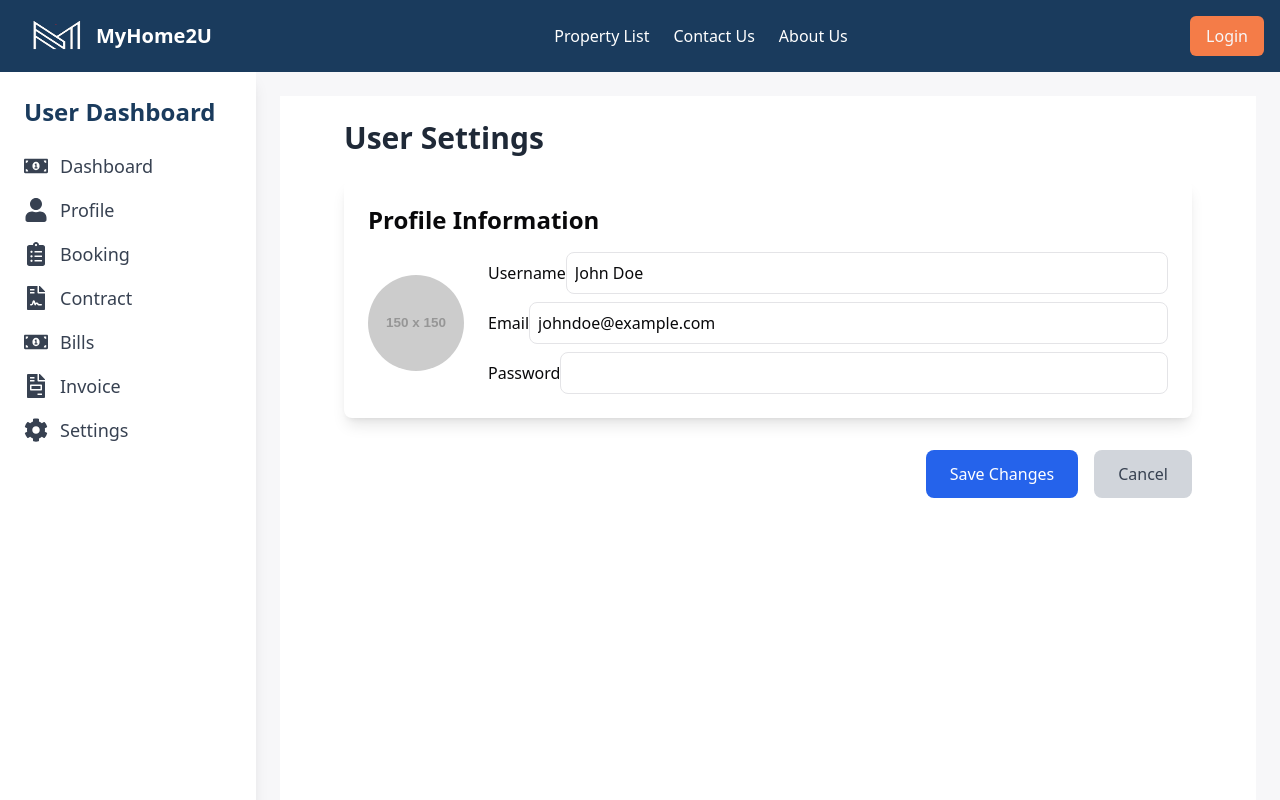
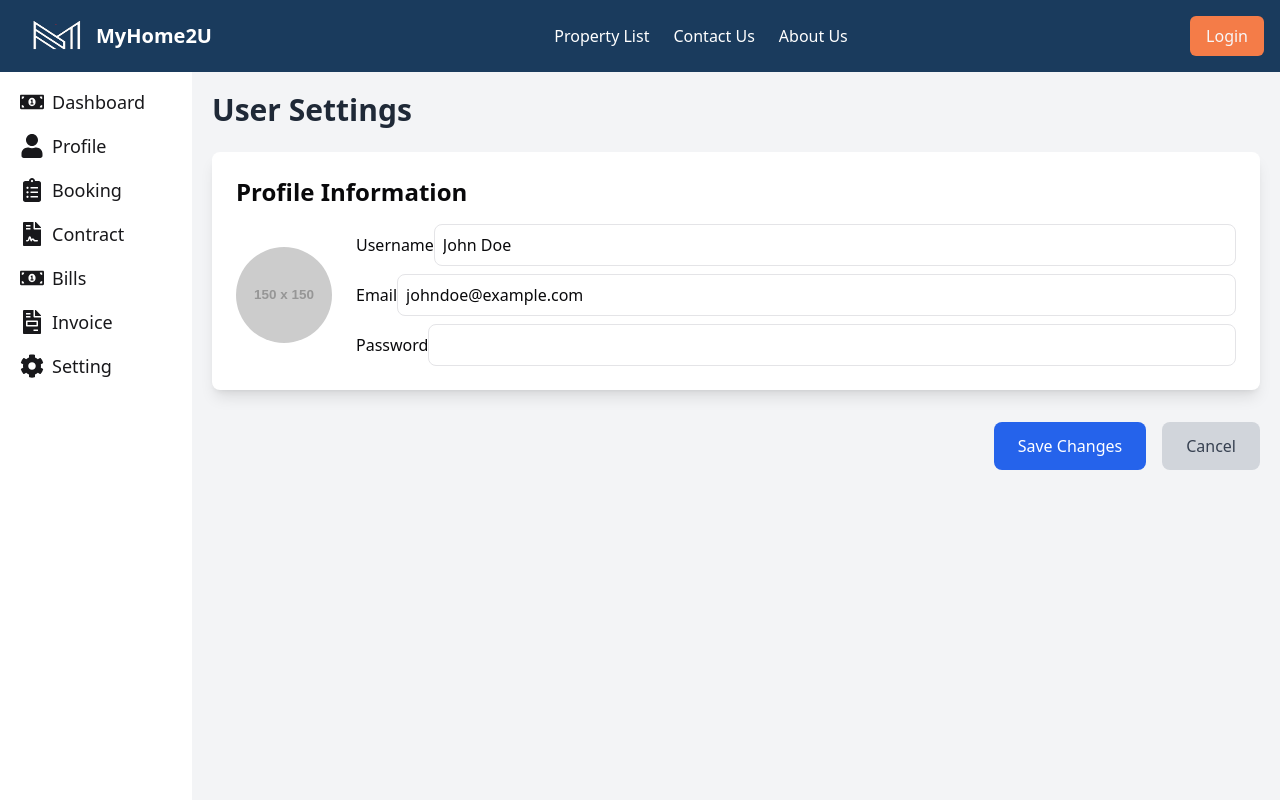
Before and after one commit to Nucmaan/m2u, a Next.js app: page /user/setting in a window 1280 px wide. Shown: the top 800 px of the page. Built offline with nearby package versions, Linux system fonts and the light colour scheme.

Commit message:
complete user frontend
complete user frontend

```diff
--- a/app/user/layout.js
+++ b/app/user/layout.js
@@ -1,11 +1,12 @@
-import Sidebar from '@/components/Sidebar';
+import Sidebar from "@/components/Sidebar";
+
 function Layout({ children }) {
   return (
-    <div className="flex min-h-screen bg-[#F7F7F9]">
-      <Sidebar />
-      <div className="flex-1 p-6">
-        {children}
+    <div className="flex">
+      <div className="">
+        <Sidebar />
       </div>
+      <div className="flex-1">{children}</div>
     </div>
   );
 }
--- a/app/user/setting/page.js
+++ b/app/user/setting/page.js
@@ -29,9 +29,9 @@ const UserSettings = () => {
 
   return (
     <div
-      className={`min-h-screen bg-gray-100 ${isDarkMode ? "bg-gray-900" : "bg-white"} transition duration-300`}
+      className={`min-h-screen bg-gray-100 ${isDarkMode ? "bg-gray-900" : "bg-gray-100"} transition duration-300`}
     >
-      <div className="max-w-4xl mx-auto p-6">
+      <div className="max-w-7xl mx-auto p-5">
         <h1 className="text-3xl font-semibold text-gray-800 mb-6 dark:text-white">User Settings</h1>
 
         {/* Profile Section */}
--- a/components/Sidebar.js
+++ b/components/Sidebar.js
@@ -1,138 +1,99 @@
-"use client";
-import React, { useState } from "react";
 import Link from "next/link";
 import {
+  FaClipboardList,
+  FaCog,
+  FaFileContract,
   FaFileInvoice,
-  FaClipboardList,
-  FaFileContract,
+  FaMoneyBillAlt,
   FaUser,
-  FaCog,
-  FaMoneyBillAlt,
 } from "react-icons/fa";
-import { AiOutlineMenu, AiOutlineClose } from "react-icons/ai";
 
-const Sidebar = () => {
-  const [isOpen, setIsOpen] = useState(false);
-
-  const handleToggle = () => {
-    setIsOpen(!isOpen);
-  };
-
+export default function Sidebar() {
   return (
-    <div className="relative min-h-screen bg-[#F7F7F9]">
-      <button
-        className="absolute top-4 left-4 text-[#1A3B5D] md:hidden"
-        onClick={handleToggle}
-      >
-        {isOpen ? <AiOutlineClose size={24} /> : <AiOutlineMenu size={24} />}
-      </button>
-
-      <div
-        className={`${
-          isOpen ? "translate-x-0" : "-translate-x-full"
-        } fixed inset-y-0 left-0 bg-white shadow-lg w-64 transform transition-transform duration-300 ease-in-out md:translate-x-0 md:static`}
-        style={{ height: "100vh", zIndex: 1050 }}  // Adjusted z-index for sidebar
-      >
-        <div className="p-6">
-          <h2 className="text-2xl font-bold text-[#1A3B5D] mb-6">
-            User Dashboard
-          </h2>
-          <ul className="space-y-4">
-            {/* Dashboard */}
-            <li className="flex items-center space-x-3 text-gray-700 hover:text-[#F47C48] cursor-pointer">
-              <FaMoneyBillAlt className="text-xl md:text-2xl" />
+    <div className="bg-white flex flex-col h-screen w-16 md:w-48 ">
+      <div className="flex gap-2 items-center justify-center md:justify-start mt-4 mb-4 px-3 md:px-5">
+        <Link href="/user">
+          <FaMoneyBillAlt className="text-xl md:text-2xl text-primary cursor-pointer hover:text-accent transition-all" />
+        </Link>
         <Link
           href="/user"
-                className="font-medium text-base md:text-lg"
-                onClick={handleToggle} // Close sidebar on click
+          className="hidden md:block font-medium text-base md:text-lg text-primary hover:text-accent transition-all"
         >
           Dashboard
         </Link>
-            </li>
+      </div>
 
-            {/* Profile */}
-            <li className="flex items-center space-x-3 text-gray-700 hover:text-[#F47C48] cursor-pointer">
-              <FaUser className="text-xl md:text-2xl" />
+      <div className="flex gap-2 items-center justify-center md:justify-start mb-4 px-3 md:px-5">
+        <Link href="/user/profile">
+          <FaUser className="text-xl md:text-2xl text-primary cursor-pointer hover:text-accent transition-all" />
+        </Link>
         <Link
           href="/user/profile"
-                className="font-medium text-base md:text-lg"
-                onClick={handleToggle}
+          className="hidden md:block font-medium text-base md:text-lg text-primary hover:text-accent transition-all"
         >
           Profile
         </Link>
-            </li>
+      </div>
 
-            {/* Booking */}
-            <li className="flex items-center space-x-3 text-gray-700 hover:text-[#F47C48] cursor-pointer">
-              <FaClipboardList className="text-xl md:text-2xl" />
+      <div className="flex gap-2 items-center justify-center md:justify-start mb-4 px-3 md:px-5">
+        <Link href="/user/booking">
+          <FaClipboardList className="text-xl md:text-2xl text-primary cursor-pointer hover:text-accent transition-all" />
+        </Link>
         <Link
           href="/user/booking"
-                className="font-medium text-base md:text-lg"
-                onClick={handleToggle}
+          className="hidden md:block font-medium text-base md:text-lg text-primary hover:text-accent transition-all"
         >
           Booking
         </Link>
-            </li>
+      </div>
 
-            {/* Contract */}
-            <li className="flex items-center space-x-3 text-gray-700 hover:text-[#F47C48] cursor-pointer">
-              <FaFileContract className="text-xl md:text-2xl" />
+      <div className="flex gap-2 items-center justify-center md:justify-start mb-4 px-3 md:px-5">
+        <Link href="/user/contract">
+          <FaFileContract className="text-xl md:text-2xl text-primary cursor-pointer hover:text-accent transition-all" />
+        </Link>
         <Link
           href="/user/contract"
-                className="font-medium text-base md:text-lg"
-                onClick={handleToggle}
+          className="hidden md:block font-medium text-base md:text-lg text-primary hover:text-accent transition-all"
         >
           Contract
         </Link>
-            </li>
+      </div>
 
-            {/* Bills */}
-            <li className="flex items-center space-x-3 text-gray-700 hover:text-[#F47C48] cursor-pointer">
-              <FaMoneyBillAlt className="text-xl md:text-2xl" />
+      <div className="flex gap-2 items-center justify-center md:justify-start mb-4 px-3 md:px-5">
+        <Link href="/user/bills">
+          <FaMoneyBillAlt className="text-xl md:text-2xl text-primary cursor-pointer hover:text-accent transition-all" />
+        </Link>
         <Link
           href="/user/bills"
-                className="font-medium text-base md:text-lg"
-                onClick={handleToggle}
+          className="hidden md:block font-medium text-base md:text-lg text-primary hover:text-accent transition-all"
         >
           Bills
         </Link>
-            </li>
+      </div>
 
-            {/* Invoice */}
-            <li className="flex items-center space-x-3 text-gray-700 hover:text-[#F47C48] cursor-pointer">
-              <FaFileInvoice className="text-xl md:text-2xl" />
+      <div className="flex gap-2 items-center justify-center md:justify-start mb-4 px-3 md:px-5">
+        <Link href="/user/invoice">
+          <FaFileInvoice className="text-xl md:text-2xl text-primary cursor-pointer hover:text-accent transition-all" />
+        </Link>
         <Link
           href="/user/invoice"
-                className="font-medium text-base md:text-lg"
-                onClick={handleToggle}
+          className="hidden md:block font-medium text-base md:text-lg text-primary hover:text-accent transition-all"
         >
           Invoice
         </Link>
-            </li>
+      </div>
 
-            {/* Settings */}
-            <li className="flex items-center space-x-3 text-gray-700 hover:text-[#F47C48] cursor-pointer">
-              <FaCog className="text-xl md:text-2xl" />
+      <div className="flex gap-2 items-center justify-center md:justify-start mb-4 px-3 md:px-5">
+        <Link href="/user/setting">
+          <FaCog className="text-xl md:text-2xl text-primary cursor-pointer hover:text-accent transition-all" />
+        </Link>
         <Link
           href="/user/setting"
-                className="font-medium text-base md:text-lg"
-                onClick={handleToggle}
+          className="hidden md:block font-medium text-base md:text-lg text-primary hover:text-accent transition-all"
         >
-                Settings
+          Setting
         </Link>
-            </li>
-          </ul>
       </div>
     </div>
-
-      {isOpen && (
-        <div
-          className="fixed inset-0 z-10 bg-black bg-opacity-25 md:hidden"
-          onClick={handleToggle}
-        ></div>
-      )}
-    </div>
   );
-};
-
-export default Sidebar;
+}
```
Lines whose indentation alone changed are shown as unchanged.
